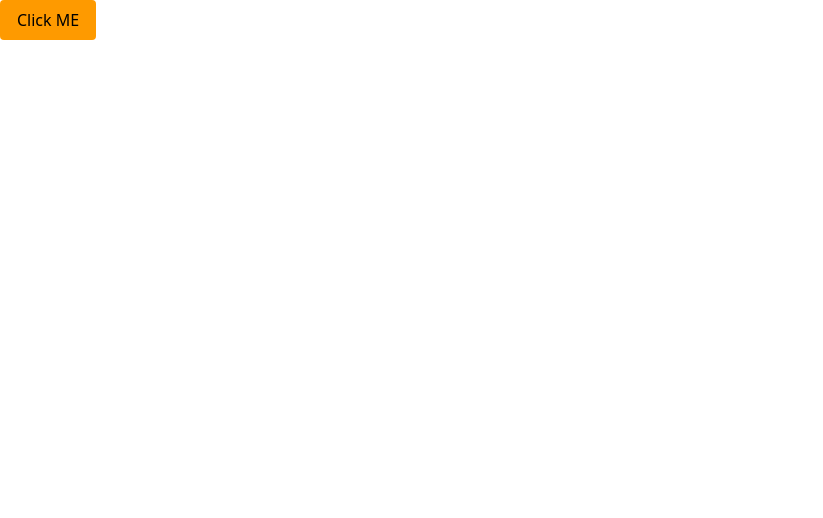
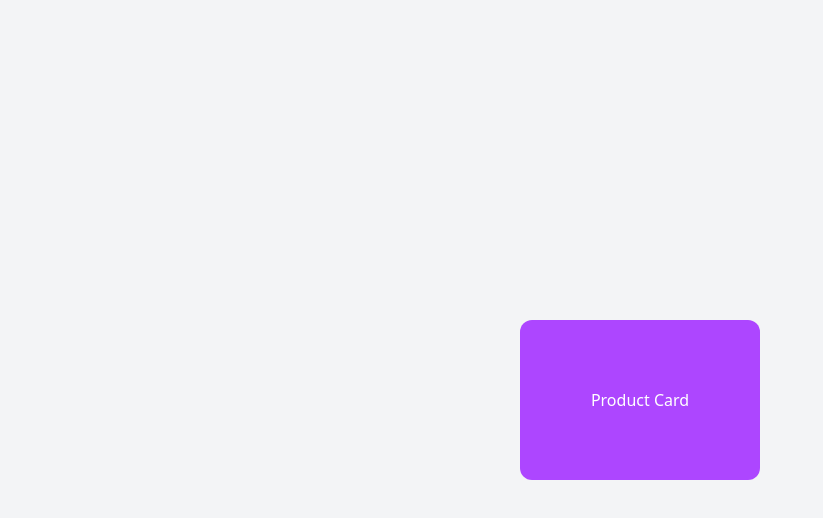
Before and after one commit to iomkarpanda/learning-framer, a React (Vite) app: page / in a window 1280 px wide. Shown: the top 518 px of the page, without its empty margins (0-823 px from the left). Built offline with nearby package versions, Linux system fonts and the light colour scheme.

Commit message:
Add Layout and LayoutId Example

```diff
--- a/src/App.jsx
+++ b/src/App.jsx
@@ -3,6 +3,9 @@ import './App.css'
 import AniButton from "./components/AniButton"
 import VariantAni from "./components/VariantAni"
 import ExitAni from './components/ExitAni'
+import LayoutAni from './components/LayoutAni'
+import LayoutIDAni from './components/LayoutIDAni'
+
 
 function App() {
 
@@ -10,7 +13,9 @@ function App() {
     <>
       {/* <AniButton/> */}
       {/* <VariantAni/> */}
-      <ExitAni/>
+      {/* <ExitAni/> */}
+      {/* <LayoutAni/> */}
+      <LayoutIDAni/>
     </>
   )
 }
--- /dev/null
+++ b/src/components/LayoutAni.jsx
@@ -0,0 +1,17 @@
+import {motion} from "motion/react";
+import { useState } from "react";
+
+
+function LayoutAni(){
+    const [open, setOpen] = useState(false);
+
+    return(
+        <motion.div layout className="bg-red-500 p-4">
+            <button onClick={() => setOpen(!open)}>Toggle</button>
+            {open && <p>Extra content that changes height</p>}
+        </motion.div>
+    )
+}
+
+
+export default LayoutAni;
--- /dev/null
+++ b/src/components/LayoutIDAni.jsx
@@ -0,0 +1,30 @@
+import { motion, AnimatePresence } from "motion/react";
+import { useState } from "react";
+
+export default function LayoutIDAni() {
+  const [open, setOpen] = useState(false);
+
+  return (
+    <div className="min-h-screen flex items-center justify-center bg-gray-100">
+      <AnimatePresence >
+        {!open ? (
+          <motion.div
+            layoutId="product"
+            className="w-60 h-40 bg-purple-500 rounded-xl cursor-pointer flex items-center justify-center text-white"
+            onClick={() => setOpen(true)}
+          >
+            Product Card
+          </motion.div>
+        ) : (
+          <motion.div
+            layoutId="product"
+            className="fixed inset-0 bg-purple-500 flex items-center justify-center text-white text-2xl"
+            onClick={() => setOpen(false)}
+          >
+            Product Details
+          </motion.div>
+        )}
+      </AnimatePresence>
+    </div>
+  );
+}
```
